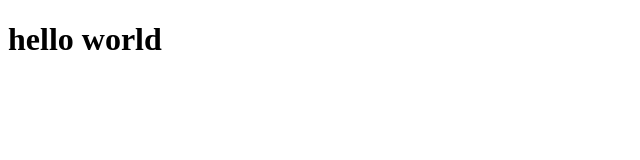
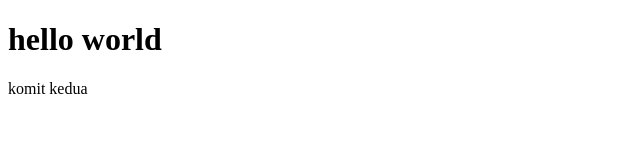
Before and after one commit to p0sp3s/latihan-1, a plain HTML site: page index.html in a window 1280 px wide. Shown: the whole page, without its empty margins (0-640 px from the left). Drawn offline with Linux system fonts and the light colour scheme.

Commit message:
commit kedua

```diff
--- a/index.html
+++ b/index.html
@@ -8,5 +8,8 @@
 </head>
 <body>
     <h1>hello world</h1>
+
+    <p>komit kedua
+    </p>
 </body>
 </html>
```
